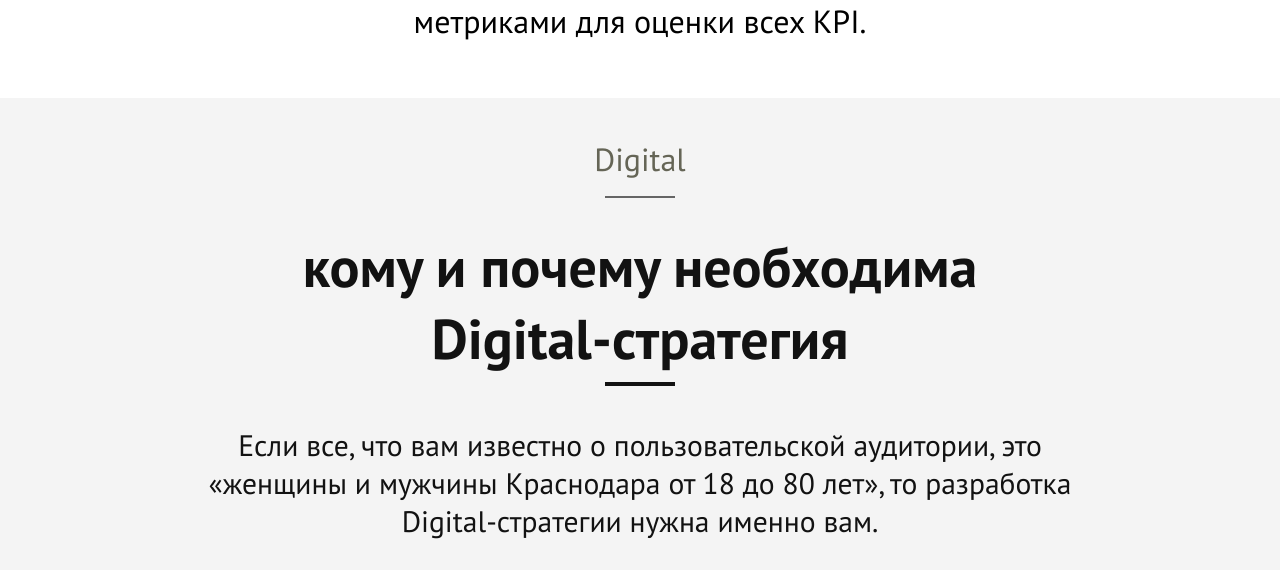
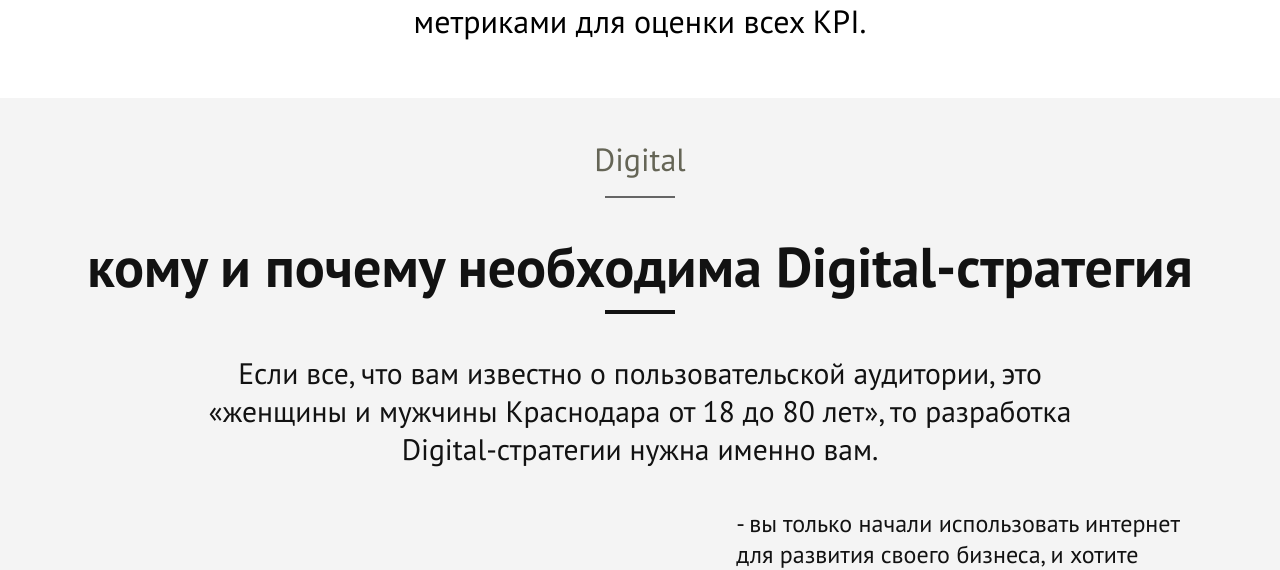
Before and after one commit to kstdbrv/reactLab, a Django app: page /internet-marketing/digital-strategy/ in a window 1280 px wide. Shown: the part 980-1550 px from the top of the page. Run offline with Django 3.2, Linux system fonts and the light colour scheme; data that the repository does not hold is empty.

Commit message:
fix Digital strategy

```diff
--- a/RUSALMA/static/css/digital-strat_style.css
+++ b/RUSALMA/static/css/digital-strat_style.css
@@ -67,7 +67,6 @@ a {
     display: block;
     text-align: center;
     color: #121212;
-    padding: 0px 36vh;
     margin-bottom: 1vh;
 
 }
@@ -173,7 +172,6 @@ a {
 .include_strat{
     box-shadow: 0px 2px 8px rgba(0, 0, 0, 0.16);
     width: 47vw;
-    padding-right: 6vh;
     margin-bottom: 7vh;
 }
 .include_strat > span{
```
